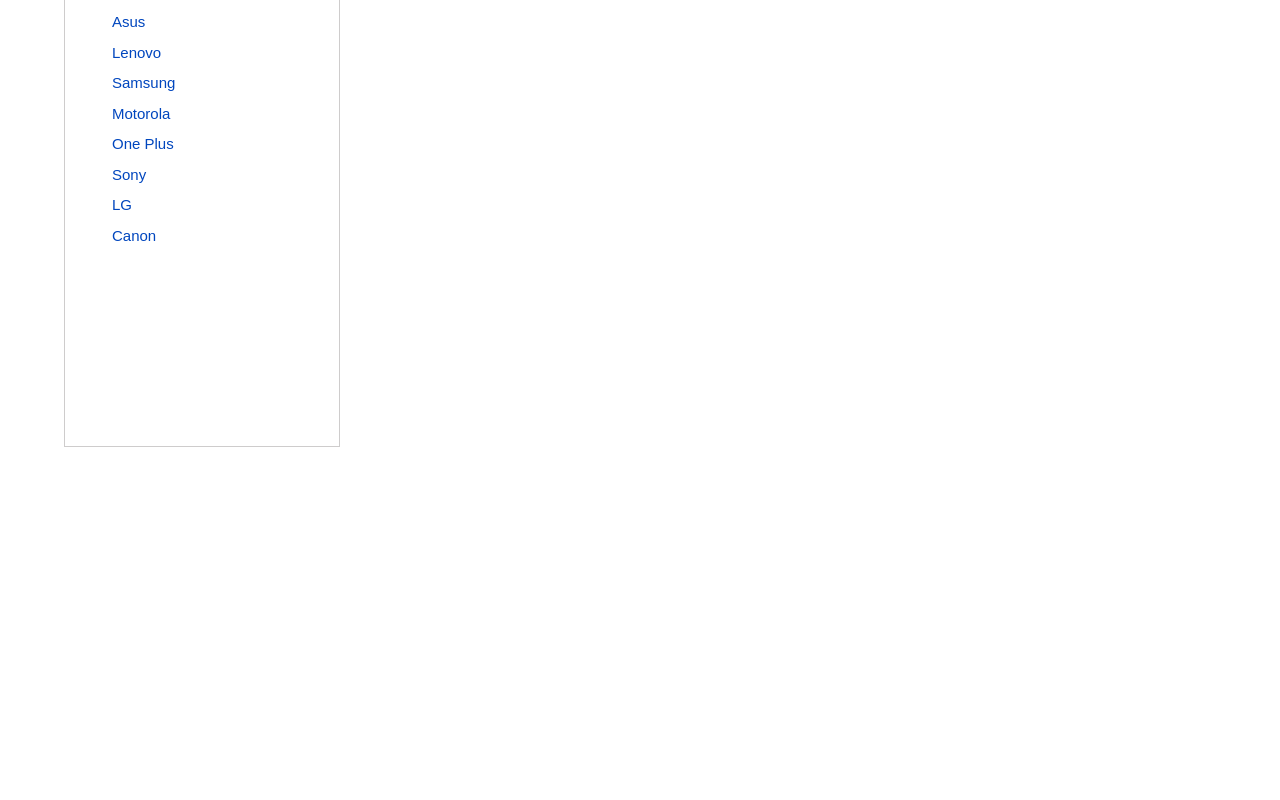
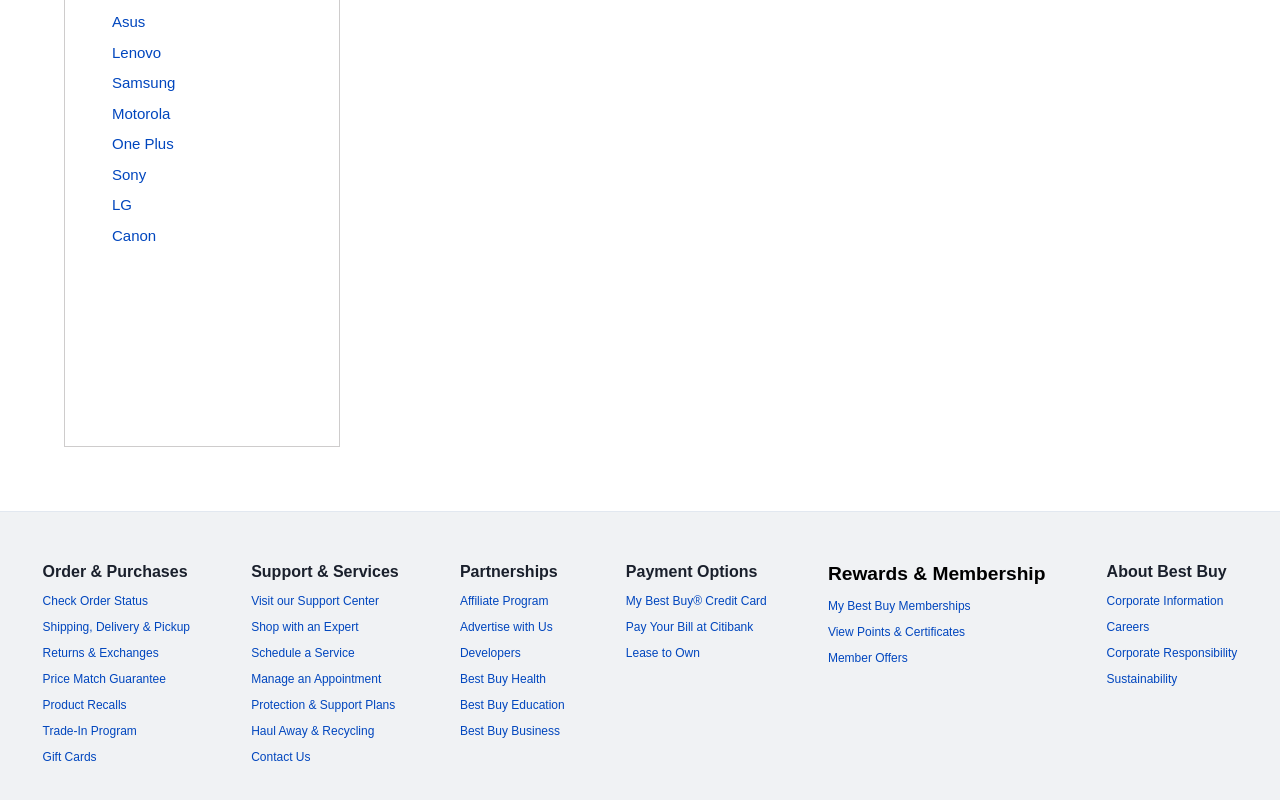
Before and after one commit to rishabh0com/bestbuy, a React (Vite) app in the folder BestBuyApp/: page /products in a window 1280 px wide. Shown: the part 563-1363 px from the top of the page. Before the commit the page ends 1074 px from the top, so only its background shows below. Built offline with nearby package versions, Linux system fonts and the light colour scheme; no server answers.

Commit message:
update json-server

```diff
--- /dev/null
+++ b/BestBuyApp/src/Components/main-components/Footer.jsx
@@ -0,0 +1,84 @@
+import React from 'react'
+import {Box , Text,HStack,VStack} from "@chakra-ui/react"
+
+const Footer = () => {
+  return (
+    <div>
+        <hr />
+        <Box bg="#f0f2f4" h="20em" p="1em" >
+
+            <HStack justify="space-around" alignItems="start" pt="2em">
+               <Box>
+                 <VStack  alignItems="start" >
+                    <Text>Order & Purchases</Text>
+                    <Text color="#0046be" fontSize="12px" fontWeight="light" _hover={{textDecorationLine:"underline",cursor:"pointer"}}>Check Order Status</Text>
+                    <Text color="#0046be" fontSize="12px" fontWeight="light" _hover={{textDecorationLine:"underline",cursor:"pointer"}}>Shipping, Delivery & Pickup</Text>
+                    <Text color="#0046be" fontSize="12px" fontWeight="light" _hover={{textDecorationLine:"underline",cursor:"pointer"}}>Returns & Exchanges</Text>
+                    <Text color="#0046be" fontSize="12px" fontWeight="light" _hover={{textDecorationLine:"underline",cursor:"pointer"}}>Price Match Guarantee</Text>
+                    <Text color="#0046be" fontSize="12px" fontWeight="light" _hover={{textDecorationLine:"underline",cursor:"pointer"}}>Product Recalls</Text>
+                    <Text color="#0046be" fontSize="12px" fontWeight="light" _hover={{textDecorationLine:"underline",cursor:"pointer"}}>Trade-In Program</Text>
+                    <Text color="#0046be" fontSize="12px" fontWeight="light" _hover={{textDecorationLine:"underline",cursor:"pointer"}}>Gift Cards</Text>
+                 </VStack>
+               </Box>
+               <Box>
+               <VStack alignItems="start">
+                    <Text >Support & Services</Text>
+                    <Text color="#0046be" fontSize="12px" fontWeight="light" _hover={{textDecorationLine:"underline",cursor:"pointer"}}>Visit our Support Center</Text>
+                    <Text color="#0046be" fontSize="12px" fontWeight="light" _hover={{textDecorationLine:"underline",cursor:"pointer"}}>Shop with an Expert</Text>
+                    <Text color="#0046be" fontSize="12px" fontWeight="light" _hover={{textDecorationLine:"underline",cursor:"pointer"}}> Schedule a Service</Text>
+                    <Text color="#0046be" fontSize="12px" fontWeight="light" _hover={{textDecorationLine:"underline",cursor:"pointer"}}>Manage an Appointment</Text>
+                    <Text color="#0046be" fontSize="12px" fontWeight="light" _hover={{textDecorationLine:"underline",cursor:"pointer"}}>Protection & Support Plans</Text>
+                    <Text color="#0046be" fontSize="12px" fontWeight="light" _hover={{textDecorationLine:"underline",cursor:"pointer"}}>Haul Away & Recycling</Text>
+                    <Text color="#0046be" fontSize="12px" fontWeight="light" _hover={{textDecorationLine:"underline",cursor:"pointer"}}>Contact Us</Text>
+
+                 </VStack>
+
+               </Box>
+               <Box>
+               <VStack alignItems="start">
+                <Text>Partnerships</Text>
+               <Text color="#0046be" fontSize="12px" fontWeight="light" _hover={{textDecorationLine:"underline",cursor:"pointer"}}>Affiliate Program</Text>
+               <Text color="#0046be" fontSize="12px" fontWeight="light" _hover={{textDecorationLine:"underline",cursor:"pointer"}}>Advertise with Us</Text>
+               <Text color="#0046be" fontSize="12px" fontWeight="light" _hover={{textDecorationLine:"underline",cursor:"pointer"}}>Developers</Text>
+               <Text color="#0046be" fontSize="12px" fontWeight="light" _hover={{textDecorationLine:"underline",cursor:"pointer"}}>Best Buy Health</Text>
+               <Text color="#0046be" fontSize="12px" fontWeight="light" _hover={{textDecorationLine:"underline",cursor:"pointer"}}>Best Buy Education</Text>
+               <Text color="#0046be" fontSize="12px" fontWeight="light" _hover={{textDecorationLine:"underline",cursor:"pointer"}}>Best Buy Business</Text>
+               </VStack>
+
+               </Box>
+               <Box>
+               <VStack alignItems="start">
+               <Text>Payment Options</Text>
+               <Text color="#0046be" fontSize="12px" fontWeight="light" _hover={{textDecorationLine:"underline",cursor:"pointer"}}>My Best Buy® Credit Card</Text>
+               <Text color="#0046be" fontSize="12px" fontWeight="light" _hover={{textDecorationLine:"underline",cursor:"pointer"}}>Pay Your Bill at Citibank</Text>
+               <Text color="#0046be" fontSize="12px" fontWeight="light" _hover={{textDecorationLine:"underline",cursor:"pointer"}}>Lease to Own</Text>
+               </VStack>
+
+               </Box>
+               <Box>
+               <VStack alignItems="start">
+               <Text color="black">Rewards & Membership</Text>
+               <Text color="#0046be" fontSize="12px" fontWeight="light" _hover={{textDecorationLine:"underline",cursor:"pointer"}}>My Best Buy Memberships</Text>
+               <Text color="#0046be" fontSize="12px" fontWeight="light" _hover={{textDecorationLine:"underline",cursor:"pointer"}}>View Points & Certificates</Text>
+               <Text color="#0046be" fontSize="12px" fontWeight="light" _hover={{textDecorationLine:"underline",cursor:"pointer"}}>Member Offers</Text>
+                </VStack>
+
+               </Box>
+               <Box>
+               <VStack alignItems="start">
+               <Text>About Best Buy</Text>
+               <Text color="#0046be" fontSize="12px" fontWeight="light" _hover={{textDecorationLine:"underline",cursor:"pointer"}}>Corporate Information</Text>
+               <Text color="#0046be" fontSize="12px" fontWeight="light" _hover={{textDecorationLine:"underline",cursor:"pointer"}}>Careers</Text>
+               <Text color="#0046be" fontSize="12px" fontWeight="light" _hover={{textDecorationLine:"underline",cursor:"pointer"}}>Corporate Responsibility</Text>
+               <Text color="#0046be" fontSize="12px" fontWeight="light" _hover={{textDecorationLine:"underline",cursor:"pointer"}}>Sustainability</Text>
+                </VStack>
+               </Box>
+            </HStack>
+
+        </Box>
+
+    </div>
+  )
+}
+
+export default Footer;
--- a/BestBuyApp/src/pages/AllProductPage.jsx
+++ b/BestBuyApp/src/pages/AllProductPage.jsx
@@ -6,6 +6,7 @@
 import axios from 'axios';
 import {Link} from "react-router-dom"
 import { AuthContext } from '../Context/AuthContextPro';
+import Footer from '../Components/main-components/Footer';
 
 
 const AllProductPage = () => {
@@ -172,6 +173,7 @@
 
             </Box>
         </div>
+        <Footer />
     </>
   )
 
--- a/BestBuyApp/src/pages/LandingPage.jsx
+++ b/BestBuyApp/src/pages/LandingPage.jsx
@@ -5,6 +5,7 @@
 import axios from "axios"
 import Product01Box from '../Components/side-components/Product01Box';
 import {Box,HStack,Text} from "@chakra-ui/react"
+import Footer from '../Components/main-components/Footer';
 
 
 const LandingPage = () => {
@@ -146,6 +147,7 @@
       })}
 
     </div>
+    <Footer />
 
     </>
   )
--- a/BestBuyApp/src/styles/Navbar.module.css
+++ b/BestBuyApp/src/styles/Navbar.module.css
@@ -133,7 +133,7 @@
     position: absolute;
     top: 5.4em;
     right: 34%;
-    z-index: 2;
+    z-index: 1;
     }
 
 .arrowMenu{
--- a/BestBuyApp/src/styles/landingPage.module.css
+++ b/BestBuyApp/src/styles/landingPage.module.css
@@ -134,7 +134,7 @@
     text-align: center;
 }
 .spellDivs{
-    border: 2px solid black;
+    border: 0px solid black;
     padding: 20px;
     max-width: 100%;
     display: grid;
```
